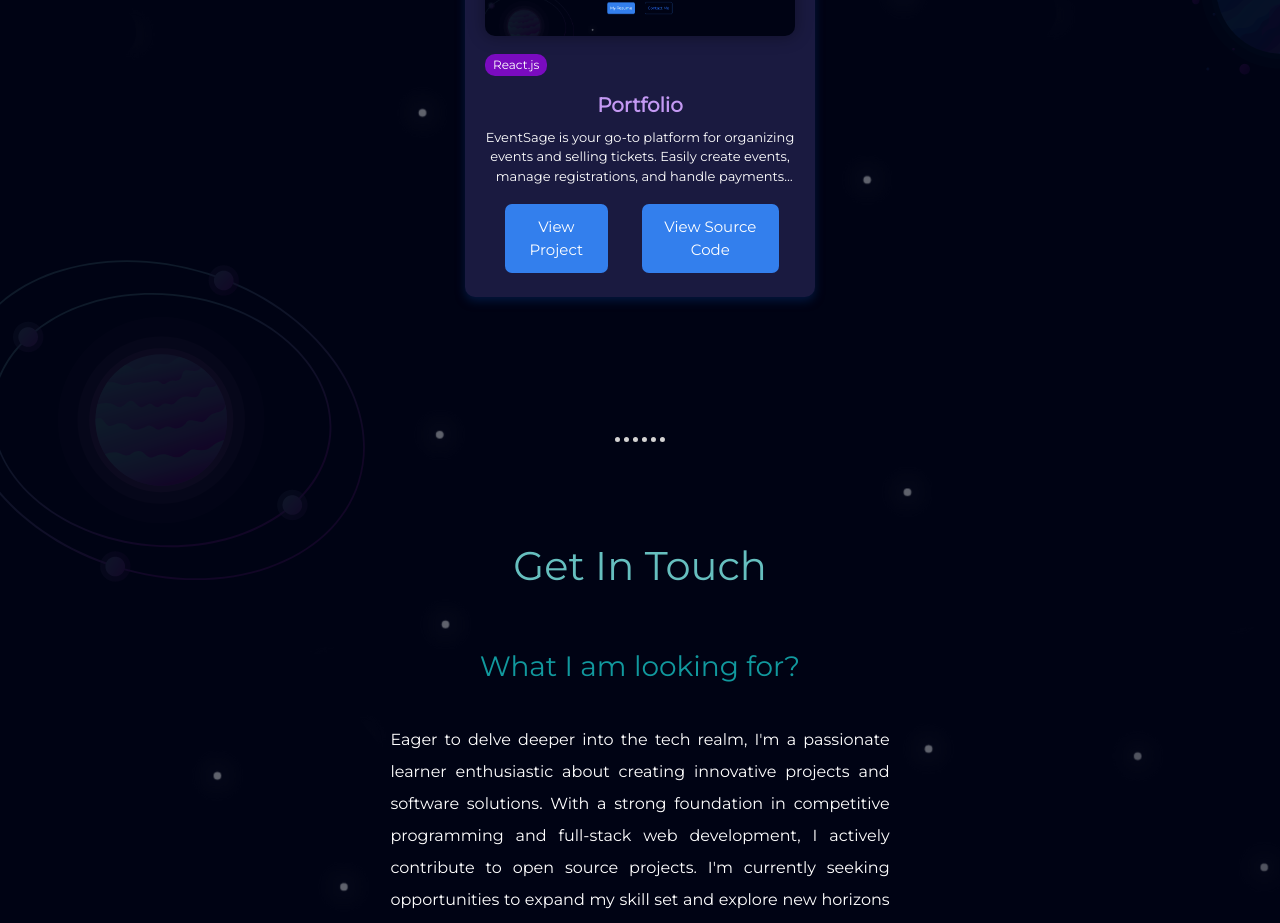
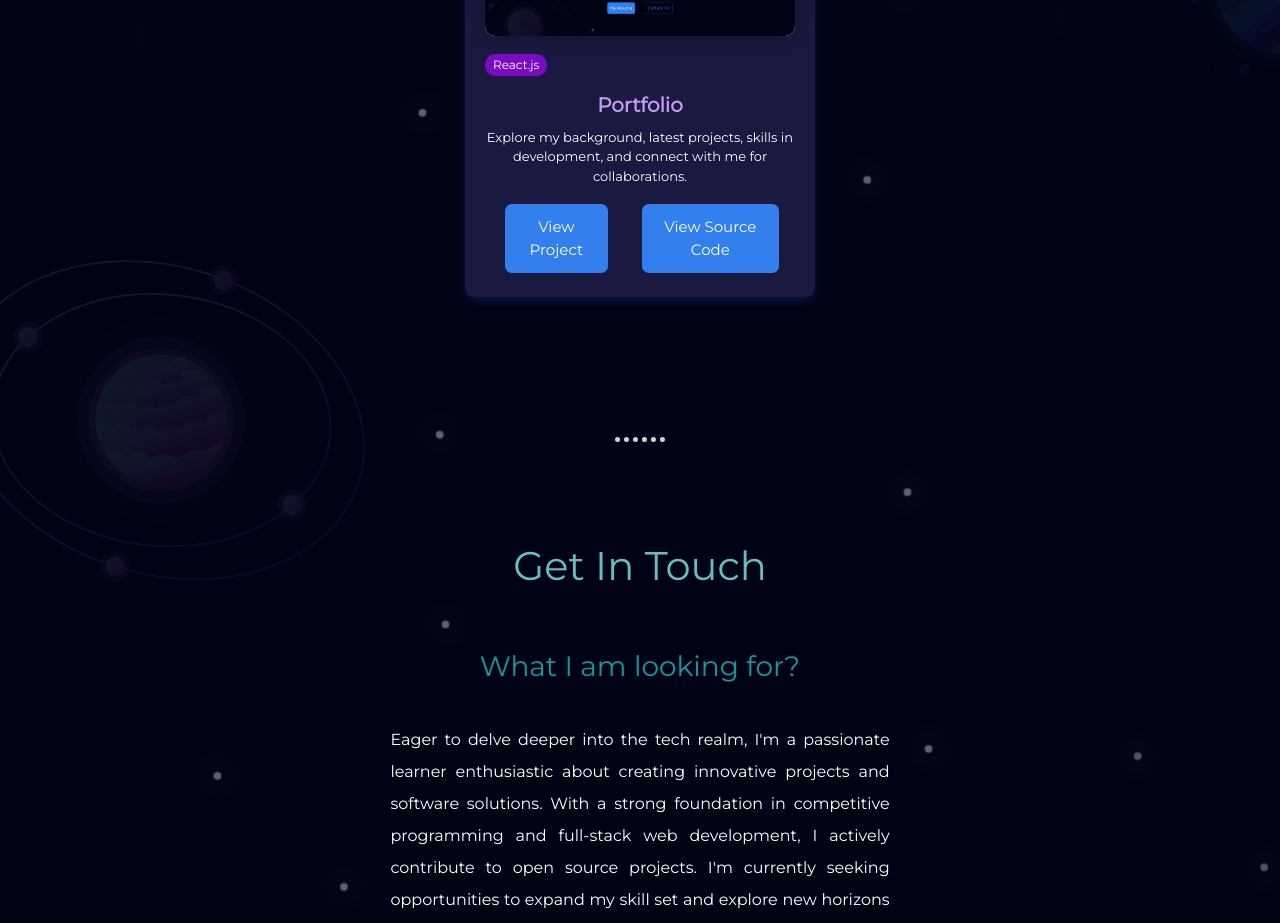
Before and after one commit to dgarg6333/portfolio, a React (Create React App) app: page / in a window 1280 px wide. Shown: the part 3360-4283 px from the top of the page. Built offline with nearby package versions, Linux system fonts and the light colour scheme; a web font is replaced by a local one.

Commit message:
text change

```diff
--- a/src/Components/Portfolio/projectDetails.js
+++ b/src/Components/Portfolio/projectDetails.js
@@ -23,7 +23,7 @@ export const projectDetails = [
     id: "3",
     title: "Portfolio",
     description:
-      "EventSage is your go-to platform for organizing events and selling tickets. Easily create events, manage registrations, and handle payments securely—all in one place.",
+      "Explore my background, latest projects, skills in development, and connect with me for collaborations.",
     image:'./project_images/prothree.png',
     tags: ["React.js"],
     github: "https://github.com/dgarg6333/portfolio",
```
